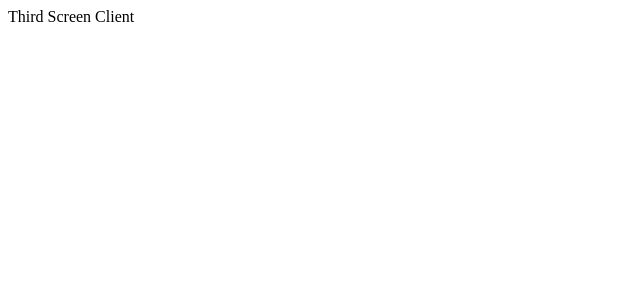
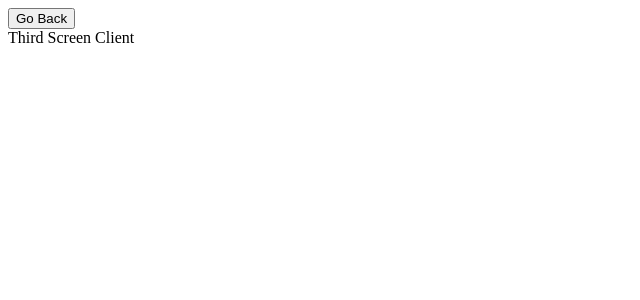
Before and after one commit to Anuj1p/webview, a Next.js app: page /third-page in a window 1280 px wide. Shown: the top 300 px of the page, without its empty margins (0-640 px from the left). Built offline with nearby package versions, Linux system fonts and the light colour scheme.

Commit message:
Add third page

```diff
--- a/pages/second-page/client.tsx
+++ b/pages/second-page/client.tsx
@@ -10,6 +10,7 @@ const SecondScreenClient = (props: ISecondScreenClient) => {
   const router = useRouter();
   return (
     <>
+      <button onClick={() => void router.back()}>Go Back</button>
       <div>Second Screen Client</div>
       <button
         onClick={() => {
--- a/pages/third-page/client.tsx
+++ b/pages/third-page/client.tsx
@@ -1,4 +1,5 @@
 import { IHeaders } from "@/types/common/type";
+import { useRouter } from "next/router";
 
 interface IThirdScreenClient {
   headers: IHeaders;
@@ -6,7 +7,12 @@ interface IThirdScreenClient {
 
 const ThirdScreenClient = (props: IThirdScreenClient) => {
   const { headers } = props;
-  return <div>Third Screen Client</div>;
+  const router = useRouter()
+  return (
+  <div>
+    <button onClick={() => void router.back()}>Go Back</button>
+    <div>Third Screen Client</div>
+  </div>);
 };
 
 export default ThirdScreenClient;
```
